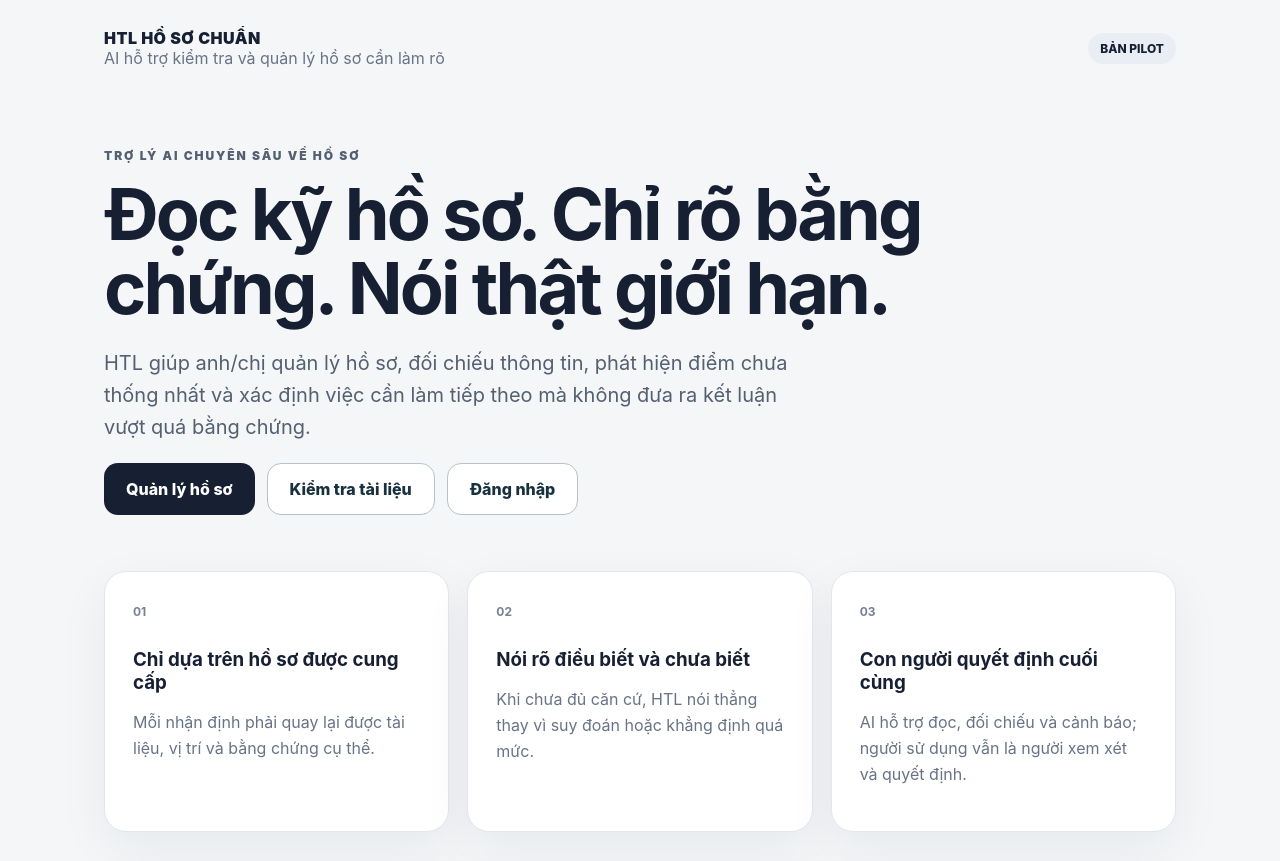
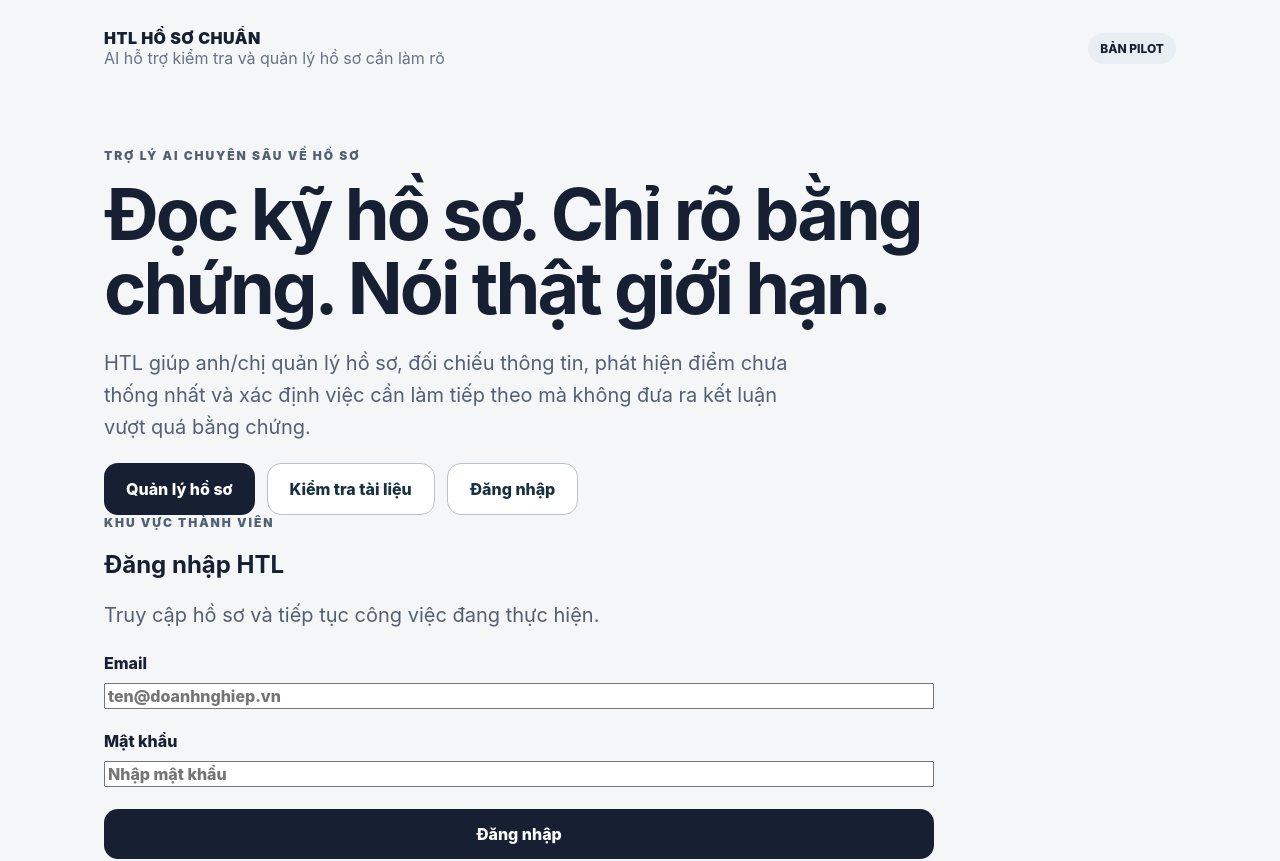
Before and after one commit to tienhqprime-hub/htl-ho-so-chuan, a Next.js app: page / in a window 1280 px wide. Shown: the top 861 px of the page. Built offline with nearby package versions, Linux system fonts and the light colour scheme.

Commit message:
feat(home): integrate login form into homepage

```diff
--- a/app/page.tsx
+++ b/app/page.tsx
@@ -1,5 +1,6 @@
 import Link from 'next/link';
 import RecoveryRedirect from './recovery-redirect';
+import { login } from './dang-nhap/actions';
 
 const principles = [
   ['01', 'Chỉ dựa trên hồ sơ được cung cấp', 'Mỗi nhận định phải quay lại được tài liệu, vị trí và bằng chứng cụ thể.'],
@@ -19,7 +20,8 @@ export default function HomePage() {
         <span className="pilot">BẢN PILOT</span>
       </header>
 
-      <section className="hero">
+      <section className="hero heroLayout">
+        <div className="heroContent">
           <div className="eyebrow">TRỢ LÝ AI CHUYÊN SÂU VỀ HỒ SƠ</div>
           <h1>Đọc kỹ hồ sơ. Chỉ rõ bằng chứng. Nói thật giới hạn.</h1>
           <p>
@@ -28,8 +30,26 @@ export default function HomePage() {
           <div className="heroActions">
             <Link className="primary" href="/ho-so">Quản lý hồ sơ</Link>
             <Link className="primary secondary" href="/kiem-tra">Kiểm tra tài liệu</Link>
-          <Link className="primary secondary" href="/dang-nhap">Đăng nhập</Link>
+            <a className="primary secondary" href="#dang-nhap">Đăng nhập</a>
           </div>
+        </div>
+
+        <aside className="loginCard" id="dang-nhap">
+          <div className="eyebrow">KHU VỰC THÀNH VIÊN</div>
+          <h2>Đăng nhập HTL</h2>
+          <p>Truy cập hồ sơ và tiếp tục công việc đang thực hiện.</p>
+          <form action={login} className="loginForm">
+            <label className="field">
+              <span>Email</span>
+              <input name="email" type="email" placeholder="ten@doanhnghiep.vn" autoComplete="email" required />
+            </label>
+            <label className="field">
+              <span>Mật khẩu</span>
+              <input name="password" type="password" placeholder="Nhập mật khẩu" autoComplete="current-password" required />
+            </label>
+            <button className="primary button" type="submit">Đăng nhập</button>
+          </form>
+        </aside>
       </section>
 
       <section className="grid">
```
Lines whose indentation alone changed are shown as unchanged.
